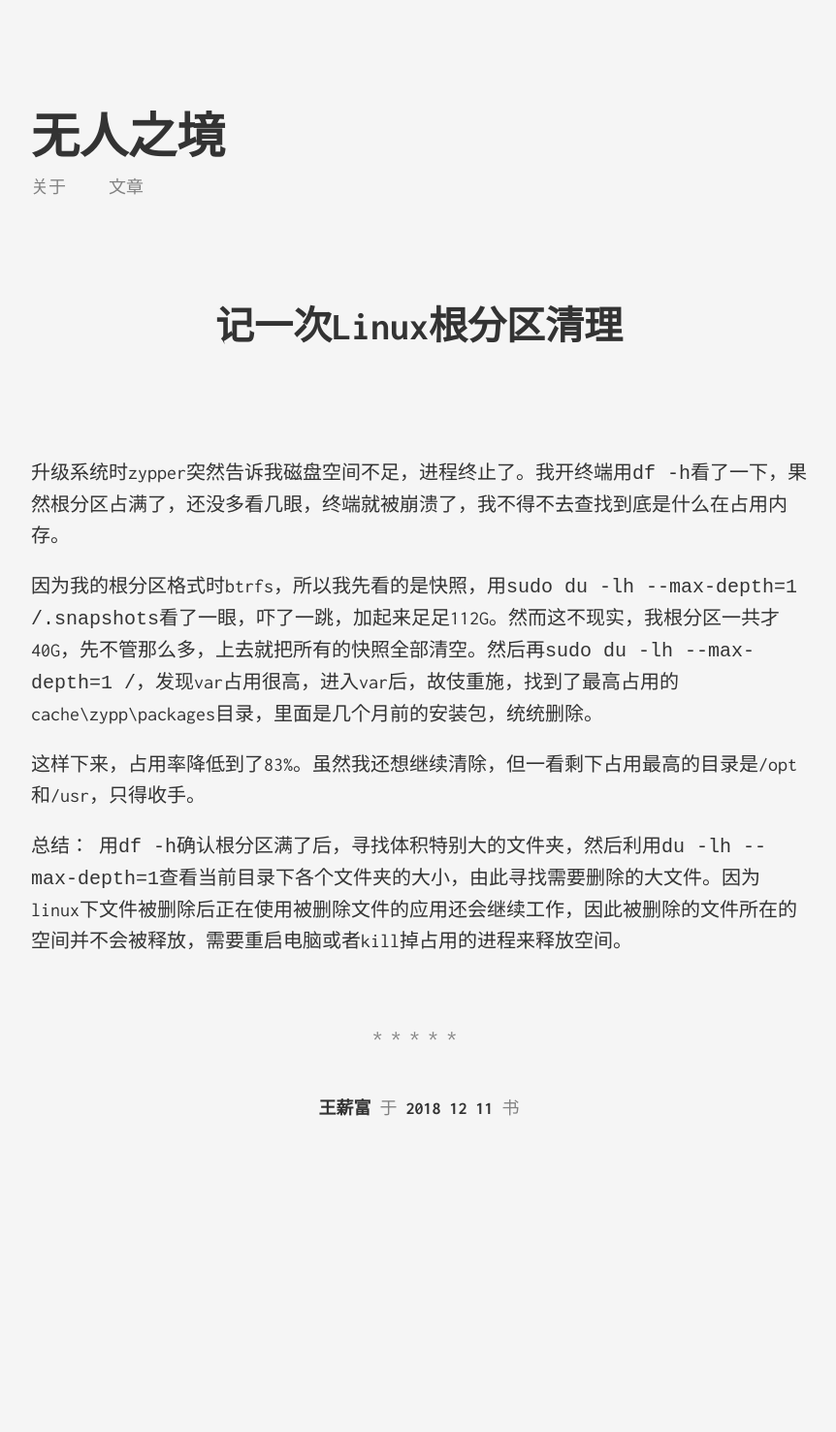
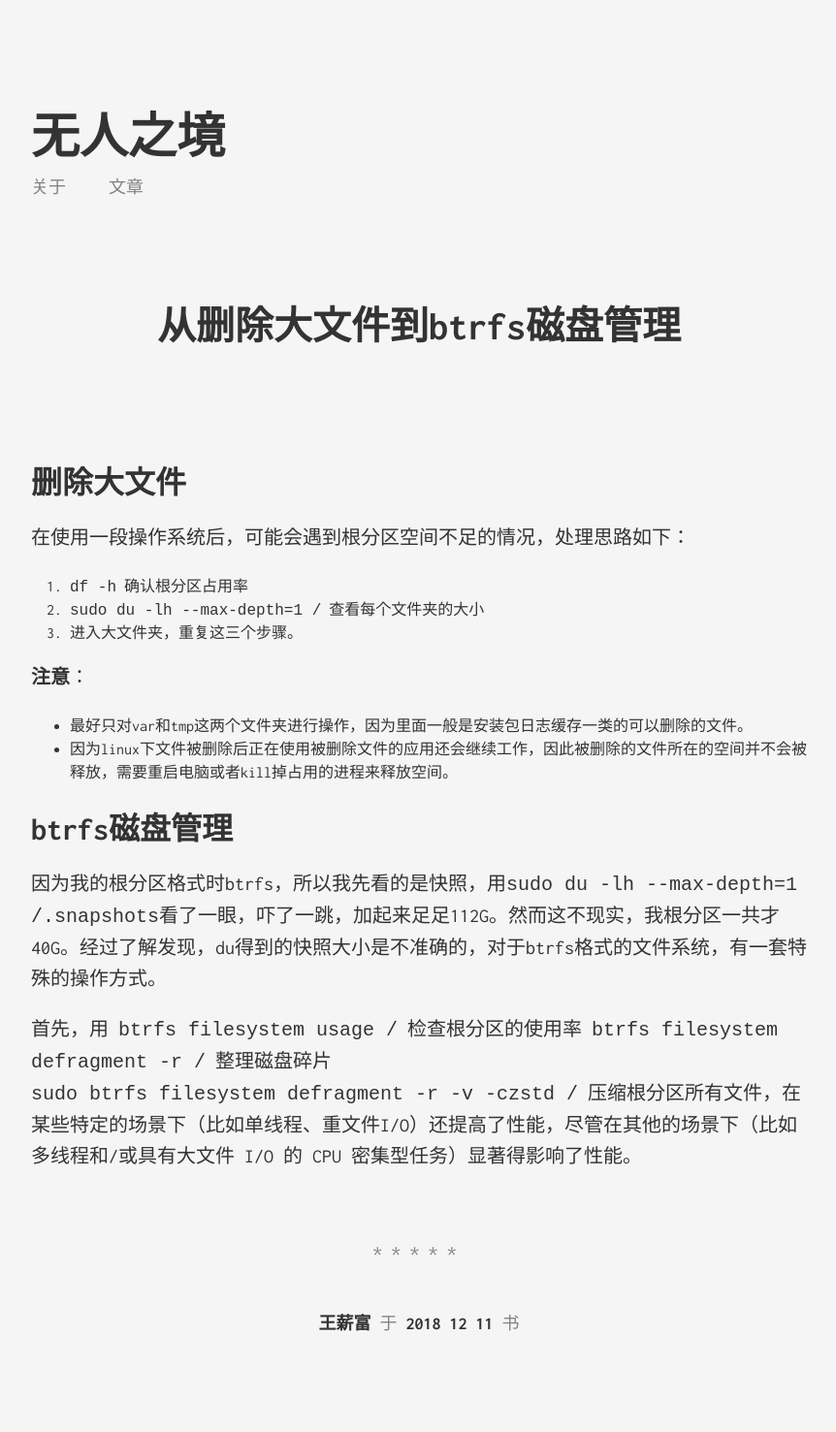
Before and after one commit to Meursau1T/WongRuoran.github.io, a Jekyll site: the page built from _posts/2018-12-11-记一次Linux根分区清理.md, in a window 1280 px wide. Shown: the whole page at 97% size, without its empty margins (208-1070 px from the left). Built offline with Jekyll 4.4.1, drawn with Linux system fonts in a browser that asks for light colours; before the commit the page ends 1255 px from its top, so only the background shows below that.

Commit message:
Initial commit

```diff
--- a/_layouts/category.html
+++ b/_layouts/category.html
@@ -19,7 +19,7 @@ layout: default
 
     {% if empty_category %}
         <li class="empty-post-list">
-            这个分类下没有文章，请返回<a href="/">主页</a> 浏览全部文章。
+            这个分类下没有文章，请返回<a href="/">主页</a>浏览全部文章。
         </li>
     {% endif %}
 </ul>
--- a/_posts/2018-12-11-记一次Linux根分区清理.md
+++ b/_posts/2018-12-11-记一次Linux根分区清理.md
@@ -1,15 +1,23 @@
 ---
 layout: post
-title:  "记一次Linux根分区清理"
+title:  "从删除大文件到btrfs磁盘管理"
 date:   2018-12-11 14:54:01
 categories: [Linux]
 ---
 
-升级系统时zypper突然告诉我磁盘空间不足，进程终止了。我开终端用`df -h`看了一下，果然根分区占满了，还没多看几眼，终端就被崩溃了，我不得不去查找到底是什么在占用内存。
+# 删除大文件
+在使用一段操作系统后，可能会遇到根分区空间不足的情况，处理思路如下：
+1. `df -h` 确认根分区占用率
+2. `sudo du -lh --max-depth=1 /` 查看每个文件夹的大小
+3. 进入大文件夹，重复这三个步骤。
 
-因为我的根分区格式时btrfs，所以我先看的是快照，用`sudo du -lh --max-depth=1 /.snapshots`看了一眼，吓了一跳，加起来足足112G。然而这不现实，我根分区一共才40G，先不管那么多，上去就把所有的快照全部清空。然后再`sudo du -lh --max-depth=1 /`，发现var占用很高，进入var后，故伎重施，找到了最高占用的cache\zypp\packages目录，里面是几个月前的安装包，统统删除。
+**注意**：
+- 最好只对var和tmp这两个文件夹进行操作，因为里面一般是安装包日志缓存一类的可以删除的文件。
+- 因为linux下文件被删除后正在使用被删除文件的应用还会继续工作，因此被删除的文件所在的空间并不会被释放，需要重启电脑或者kill掉占用的进程来释放空间。
 
-这样下来，占用率降低到了83%。虽然我还想继续清除，但一看剩下占用最高的目录是/opt和/usr，只得收手。
+# btrfs磁盘管理
+因为我的根分区格式时btrfs，所以我先看的是快照，用`sudo du -lh --max-depth=1 /.snapshots`看了一眼，吓了一跳，加起来足足112G。然而这不现实，我根分区一共才40G。经过了解发现，du得到的快照大小是不准确的，对于btrfs格式的文件系统，有一套特殊的操作方式。
 
-总结：
-用`df -h`确认根分区满了后，寻找体积特别大的文件夹，然后利用`du -lh --max-depth=1`查看当前目录下各个文件夹的大小，由此寻找需要删除的大文件。因为linux下文件被删除后正在使用被删除文件的应用还会继续工作，因此被删除的文件所在的空间并不会被释放，需要重启电脑或者kill掉占用的进程来释放空间。
+首先，用 `btrfs filesystem usage /` 检查根分区的使用率
+`btrfs filesystem defragment -r /` 整理磁盘碎片
+`sudo btrfs filesystem defragment -r -v -czstd /`  压缩根分区所有文件，在某些特定的场景下（比如单线程、重文件I/O）还提高了性能，尽管在其他的场景下（比如多线程和/或具有大文件 I/O 的 CPU 密集型任务）显著得影响了性能。
--- a/categories/.#scheme.html
+++ /dev/null
@@ -1 +0,0 @@
-nagato@linux-b1rc.30707:1544509463
```
Also changed, not shown: 4 other files.
